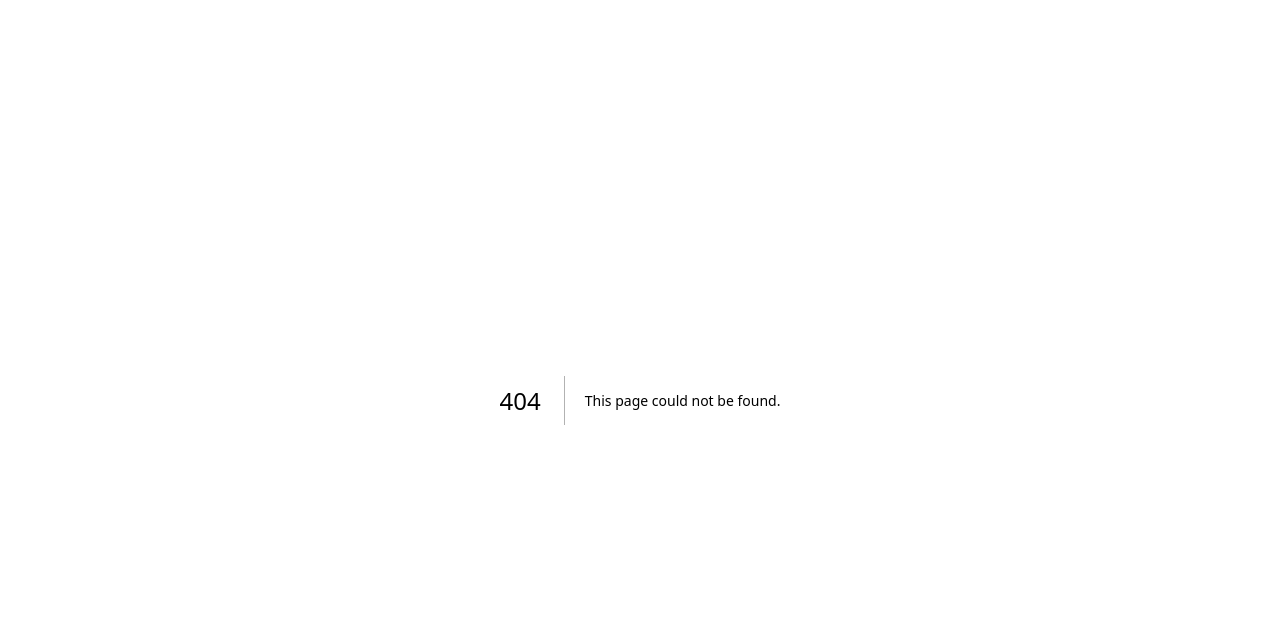
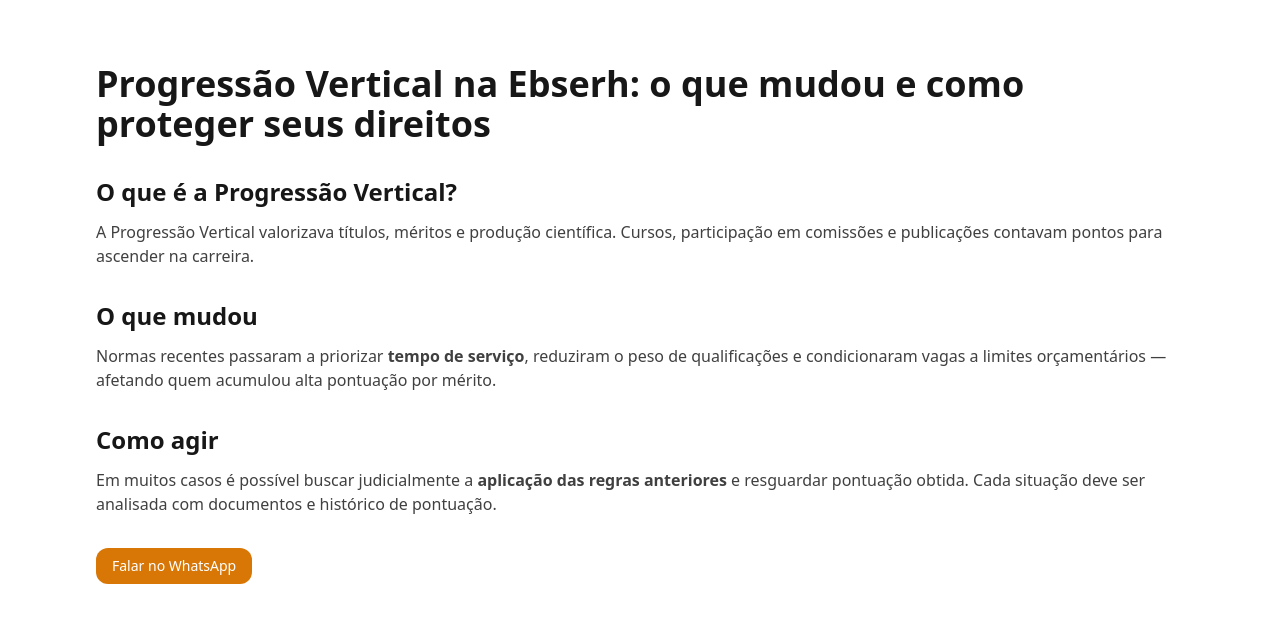
Before and after one commit to luizernane127/Carla-Muniz-Site, a Next.js app: page /artigos/ebserh-progressao in a window 1280 px wide. Before the commit this address had no page. Shown: the top 622 px of the page. Built offline with nearby package versions, Linux system fonts and the light colour scheme.

Commit message:
Create page.tsx

```diff
--- /dev/null
+++ b/app/artigos/ebserh-progressao/page.tsx
@@ -0,0 +1,35 @@
+import type { Metadata } from "next";
+export const metadata: Metadata = {
+  title: "Progressão Vertical na Ebserh: o que mudou e como proteger seus direitos",
+  description: "Mudanças nas normas da Ebserh e caminhos jurídicos para proteger a progressão baseada em mérito.",
+};
+
+export default function Page() {
+  return (
+    <main className="container py-10 md:py-16">
+      <h1 className="text-3xl md:text-4xl font-bold">Progressão Vertical na Ebserh: o que mudou e como proteger seus direitos</h1>
+
+      <h2 className="mt-8 text-xl md:text-2xl font-semibold">O que é a Progressão Vertical?</h2>
+      <p className="mt-3 text-neutral-700">
+        A Progressão Vertical valorizava títulos, méritos e produção científica. Cursos, participação em comissões
+        e publicações contavam pontos para ascender na carreira.
+      </p>
+
+      <h2 className="mt-8 text-xl md:text-2xl font-semibold">O que mudou</h2>
+      <p className="mt-3 text-neutral-700">
+        Normas recentes passaram a priorizar <strong>tempo de serviço</strong>, reduziram o peso de qualificações e
+        condicionaram vagas a limites orçamentários — afetando quem acumulou alta pontuação por mérito.
+      </p>
+
+      <h2 className="mt-8 text-xl md:text-2xl font-semibold">Como agir</h2>
+      <p className="mt-3 text-neutral-700">
+        Em muitos casos é possível buscar judicialmente a <strong>aplicação das regras anteriores</strong> e resguardar
+        pontuação obtida. Cada situação deve ser analisada com documentos e histórico de pontuação.
+      </p>
+
+      <div className="mt-8">
+        <a href="https://wa.me/5583996858590" target="_blank" rel="noreferrer" className="btn-primary">Falar no WhatsApp</a>
+      </div>
+    </main>
+  );
+}
```
